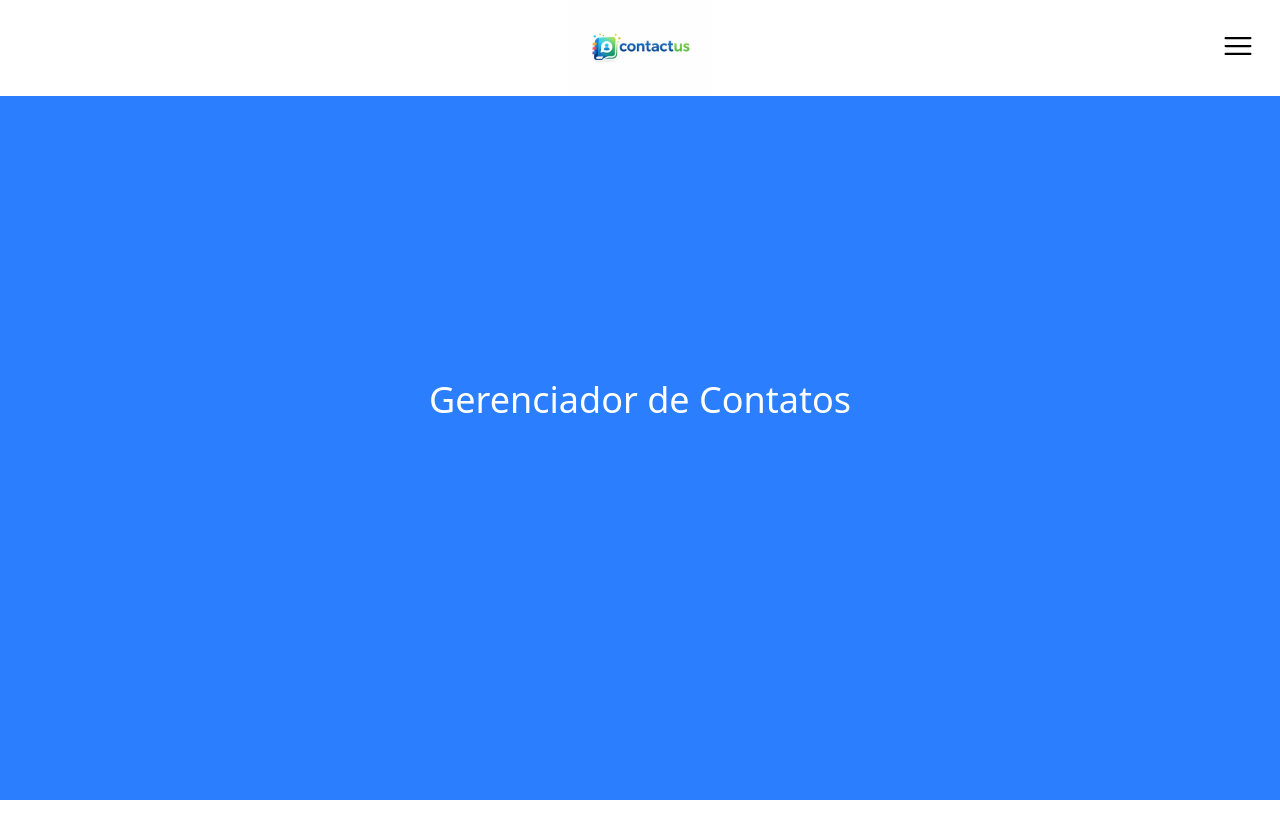
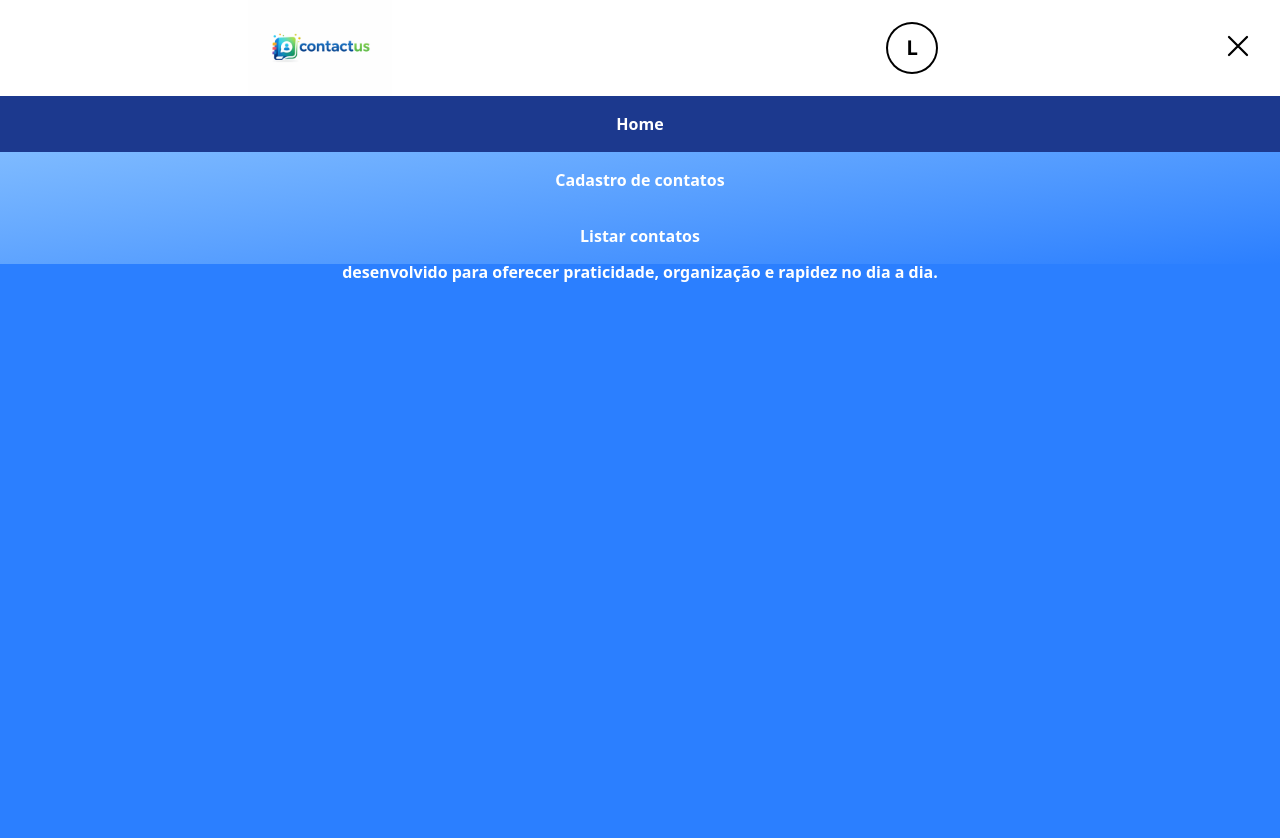
Before and after one commit to LIKITO1/gerenciador-de-contatos, a React (Vite) app: page /home in a window 1280 px wide. Both pictures are taken after a click on the icon 1238 px from the left and 46 px from the top of the page. Shown: the top 838 px of the page. Before the commit the page ends 800 px from the top, so only its background shows below. Built offline with nearby package versions, Linux system fonts and the light colour scheme.

Commit message:
Menu feito

```diff
--- a/src/components/icons/CloseIcon.jsx
+++ b/src/components/icons/CloseIcon.jsx
@@ -1,5 +1,5 @@
 export default function CloseIcon({className,onClick}){
-    return(<svg xmlns="http://www.w3.org/2000/svg" fill="none" viewBox="0 0 24 24" strokeWidth={1.5} stroke="currentColor" onClick={onClick} className={`${className}`}>
+    return(<svg xmlns="http://www.w3.org/2000/svg" fill="none" viewBox="0 0 24 24" strokeWidth={1.5} stroke="currentColor" onClick={onClick} className={className}>
   <path strokeLinecap="round" strokeLinejoin="round" d="M6 18 18 6M6 6l12 12" />
 </svg>)
 
--- a/src/components/icons/MenuIcon.jsx
+++ b/src/components/icons/MenuIcon.jsx
@@ -1,5 +1,5 @@
 export default function MenuIcon({className,onClick}){
-    return(<svg xmlns="http://www.w3.org/2000/svg" fill="none" viewBox="0 0 24 24" strokeWidth={1.5} stroke="currentColor" onClick={onClick} className={`${className}`}>
+    return(<svg xmlns="http://www.w3.org/2000/svg" fill="none" viewBox="0 0 24 24" strokeWidth={1.5} stroke="currentColor" onClick={onClick} className={className}>
   <path strokeLinecap="round" strokeLinejoin="round" d="M3.75 6.75h16.5M3.75 12h16.5m-16.5 5.25h16.5" />
 </svg>)
 }
--- /dev/null
+++ b/src/components/icons/PerfilIcon.jsx
@@ -0,0 +1,8 @@
+export default function PerfilIcon({className,onClick}){
+    const initial="L"
+    return(
+        <div className={`${className} flex items-center justify-center`}>
+            <div onClick={onClick} className="ring-2 ring-black w-full h-12 rounded-4xl flex items-center justify-center text-xl font-bold font-mono">{initial}</div>
+        </div>
+    )
+}
--- a/src/components/layouts/Menu.jsx
+++ b/src/components/layouts/Menu.jsx
@@ -1,14 +1,22 @@
 import MenuIcon from "../icons/MenuIcon"
 import CloseIcon from "../icons/CloseIcon"
+import PerfilIcon from "../icons/PerfilIcon"
 import {useState} from "react"
-function Menu(){
-    const [menu,setMenu]=useState(false)
+import {Link} from "react-router-dom"
+function Menu({selecionado}){
+    const [menu,setMenu]=useState(true)
     return(
         <>
-            <div className="absolute h-24 text-black bg-white w-full justify-around flex">
-                <img src="./contactus_logo.png"></img>
+            <div className="h-24 text-black bg-white w-full justify-around flex">
+                <img src="./contactus_logo.png" className="h-24"></img>
+                <PerfilIcon className="size-12 h-full mr-24"/>
                 <MenuIcon className={`size-9 mt-7 right-6 absolute transition-all duration-300 ${menu?"opacity-100":"opacity-0 pointer-events-none rotate-45"}`} onClick={()=>setMenu(false)}/>
                 <CloseIcon className={`size-9 mt-7 right-6 absolute transition-all duration-300 ${menu?"opacity-0 pointer-events-none rotate-45":"opacity-100"}`} onClick={()=>setMenu(true)}/>
+                    <ul className={`bg-linear-to-br from-blue-300 to-blue-500 font-semibold flex flex-col w-full text-white border-black text-center absolute transition-all duration-300 ${menu?"opacity-0 pointer-events-none":"opacity-100"} mt-24`}>
+                        <Link to="/home" className={`p-4 w-full ${selecionado=="home"?"bg-blue-900":"bg-transparent"}`}>Home</Link>
+                        <Link to="/register" className={`${selecionado=="register"?"bg-blue-900":"bg-transparent"} p-4 w-full`}>Cadastro de contatos</Link>
+                        <Link to="/list" className={`p-4 w-full ${selecionado=="list"?"bg-blue-900":"bg-transparent"}`}>Listar contatos</Link>
+                    </ul>
             </div>
         </>
     )
--- a/src/components/pages/Home.jsx
+++ b/src/components/pages/Home.jsx
@@ -2,9 +2,10 @@ import Menu from "../layouts/Menu"
 function Home(){
     return(
         <>
-        <Menu/>
-            <div className="bg-blue-500 w-dvw h-dvh flex justify-center items-center flex-col">
-                <h1 className="text-4xl text-white">Gerenciador de Contatos</h1>
+        <Menu selecionado="home"/>
+            <div className="bg-blue-500 w-full h-dvh flex items-center text-center flex-col text-white font-semibold">
+                <h1 className="text-xl mt-20 mb-6">Gerencie seus contatos com facilidade</h1>
+                <p className="p-2">Uma aplicação simples e eficiente para cadastrar, editar, buscar e excluir contatos em um só lugar. Com uma interface moderna e responsiva, o sistema foi desenvolvido para oferecer praticidade, organização e rapidez no dia a dia.</p>
             </div>
         </>
     )
--- /dev/null
+++ b/src/components/pages/List.jsx
@@ -0,0 +1,12 @@
+import Menu from "../layouts/Menu"
+function List(){
+    return(
+        <>
+        <Menu selecionado="list"/>
+            <div className="bg-blue-500 w-full h-dvh">
+                List
+            </div>
+        </>
+    )
+}
+export default List
--- /dev/null
+++ b/src/components/pages/Register.jsx
@@ -0,0 +1,12 @@
+import Menu from "../layouts/Menu"
+function Register(){
+    return(
+        <>
+        <Menu selecionado="register"/>
+            <div className="bg-blue-500 w-full h-dvh">
+                Register
+            </div>
+        </>
+    )
+}
+export default Register
--- a/src/main.jsx
+++ b/src/main.jsx
@@ -3,6 +3,8 @@ import { createRoot } from 'react-dom/client'
 import './index.css'
 import App from './App.jsx'
 import Home from "./components/pages/Home.jsx"
+import Register from "./components/pages/Register.jsx"
+import List from "./components/pages/List.jsx"
 import {BrowserRouter as Router,Routes,Route} from "react-router-dom"
 createRoot(document.getElementById('root')).render(
   <StrictMode>
@@ -10,6 +12,8 @@ createRoot(document.getElementById('root')).render(
       <Routes>
         <Route path="/" element={<App/>}/>
         <Route path="/home" element={<Home/>}/>
+        <Route path="/list" element={<List/>}/>
+        <Route path="/register" element={<Register/>}/>
       </Routes>
     </Router>
   </StrictMode>,
```
